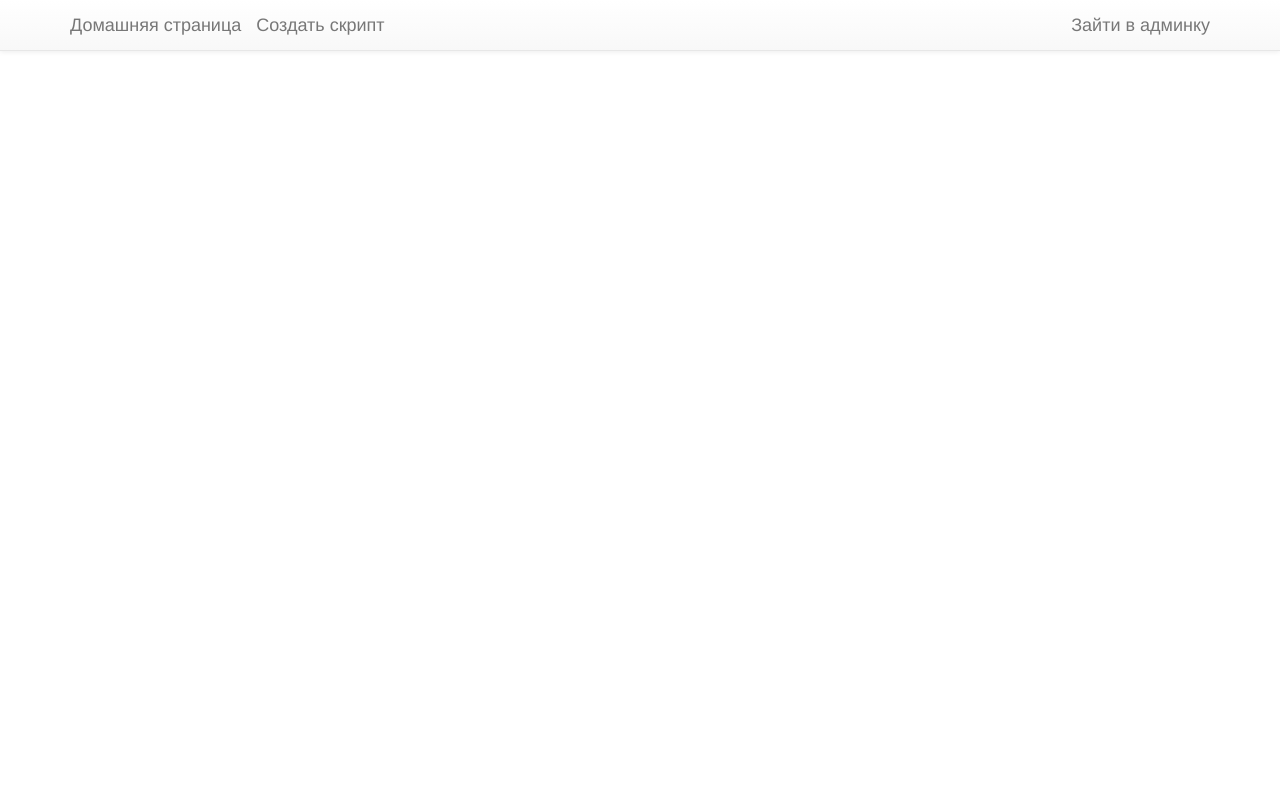
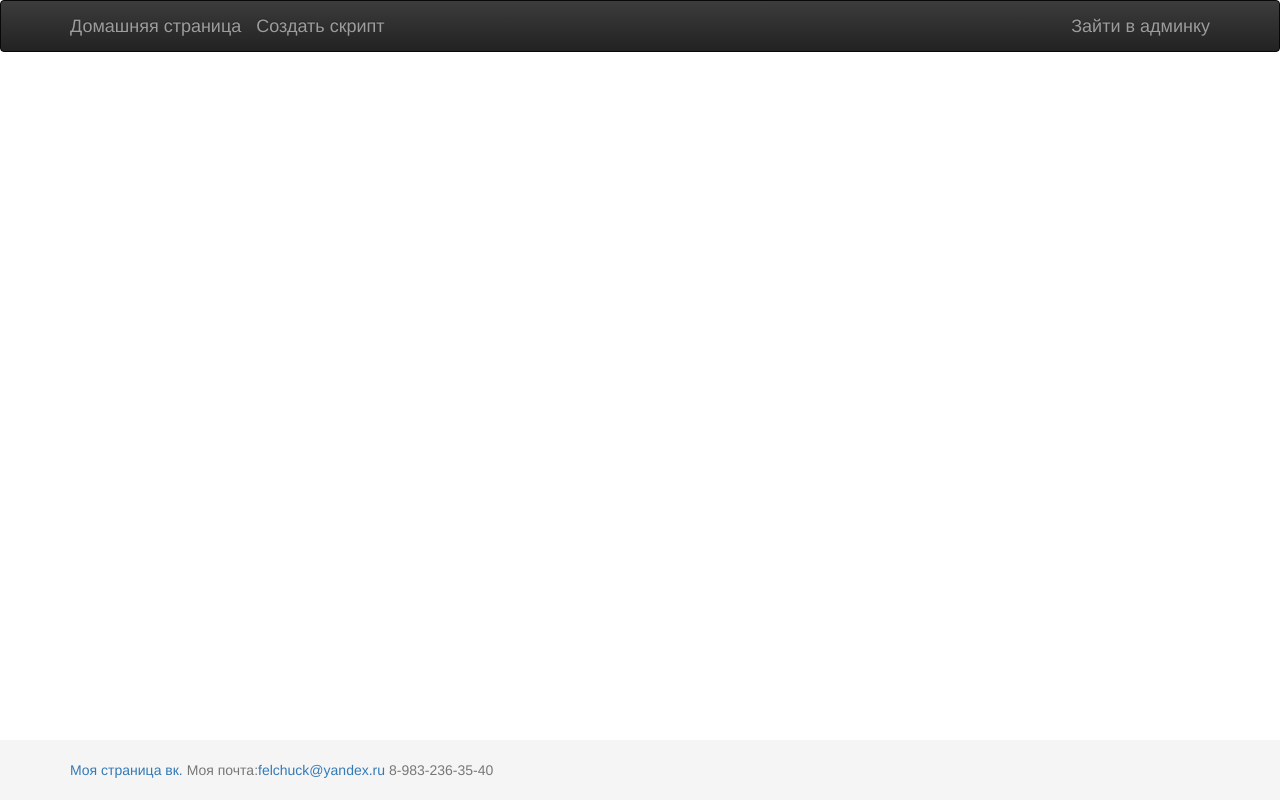
Before and after one commit to MaksimFelchuck/Server, a Django app: page / in a window 1280 px wide. Run offline with Django 3.2, Linux system fonts and the light colour scheme; some libraries are stand-ins or nearby versions.

Commit message:
Сделал красивее

```diff
--- /dev/null
+++ b/Server/my_app/static/sticky-footer.css
@@ -0,0 +1,22 @@
+/* Sticky footer styles
+-------------------------------------------------- */
+html {
+  position: relative;
+  min-height: 100%;
+}
+body {
+  margin-bottom: 60px; /* Margin bottom by footer height */
+}
+.footer {
+  position: absolute;
+  bottom: 0;
+  width: 100%;
+  height: 60px; /* Set the fixed height of the footer here */
+  line-height: 60px; /* Vertically center the text there */
+  background-color: #f5f5f5;
+}
+
+
+/* Custom page CSS
+-------------------------------------------------- */
+/* Not required for template or sticky footer method. */
--- a/Server/my_app/templates/footer.html
+++ b/Server/my_app/templates/footer.html
@@ -1,8 +1,6 @@
- <footer class="footer">
+
+    <footer class="footer">
       <div class="container">
-          <div class="text">
-              <h4 class="text-muted">felchuck@yandex.ru</h4>
-          </div>
-
+        <span class="text-muted"><a href="https://vk.com/felchuck">Моя страница вк.</a> Моя почта:<a href="#">felchuck@yandex.ru</a> 8-983-236-35-40</span>
       </div>
- </footer>
+    </footer>
--- a/Server/my_app/templates/home.html
+++ b/Server/my_app/templates/home.html
@@ -15,6 +15,7 @@
     <link rel="stylesheet" href="https://maxcdn.bootstrapcdn.com/bootstrap/3.3.4/css/bootstrap.min.css">
     <link rel="stylesheet" href="https://maxcdn.bootstrapcdn.com/bootstrap/3.3.4/css/bootstrap-theme.min.css">
     <script src="https://maxcdn.bootstrapcdn.com/bootstrap/3.3.4/js/bootstrap.min.js"></script>
+      <link href="{% static 'sticky-footer.css' %}" rel="stylesheet">
     <title>Welcome!</title>
   </head>
   <body>
@@ -29,7 +30,7 @@
 
 
     {% endblock %}
-
+    {% include 'footer.html' %}
     <!-- Optional JavaScript -->
     <!-- jQuery first, then Popper.js, then Bootstrap JS -->
     <script src="https://code.jquery.com/jquery-3.3.1.slim.min.js" integrity="sha384-q8i/X+965DzO0rT7abK41JStQIAqVgRVzpbzo5smXKp4YfRvH+8abtTE1Pi6jizo" crossorigin="anonymous"></script>
--- a/Server/my_app/templates/nav.html
+++ b/Server/my_app/templates/nav.html
@@ -1,6 +1,6 @@
 
-        <nav class="navbar navbar-default navbar-fixed-top">
-            <div class="container">
+        <nav class="navbar navbar-inverse static-top">
+            <div class="container"  >
                 <a href="/home" class="navbar-brand"> Домашняя страница</a>
                 <a href="/script" class="navbar-brand"> Создать скрипт</a>
                 <a href="/admin" class="navbar-brand navbar-right"> Зайти в админку</a>
```
